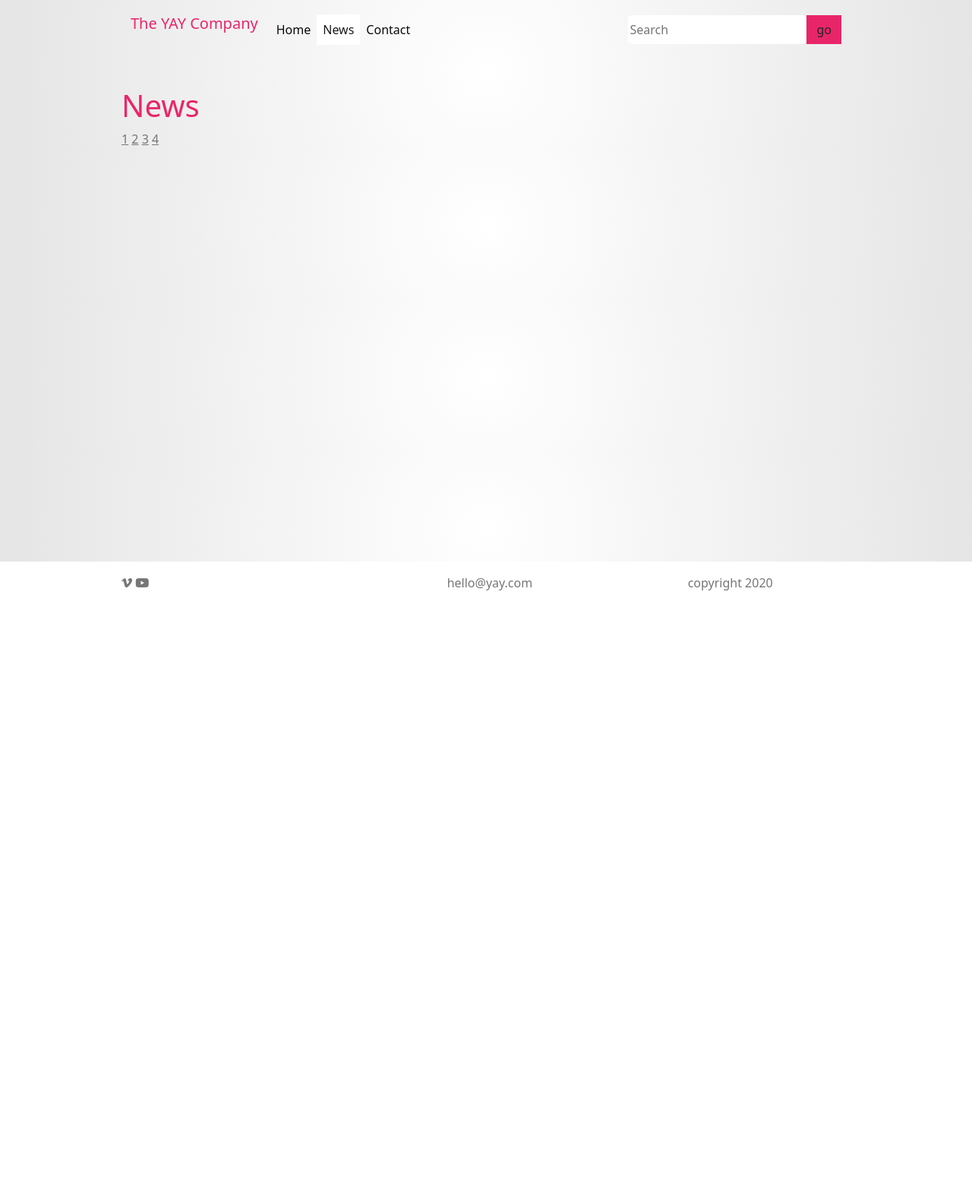
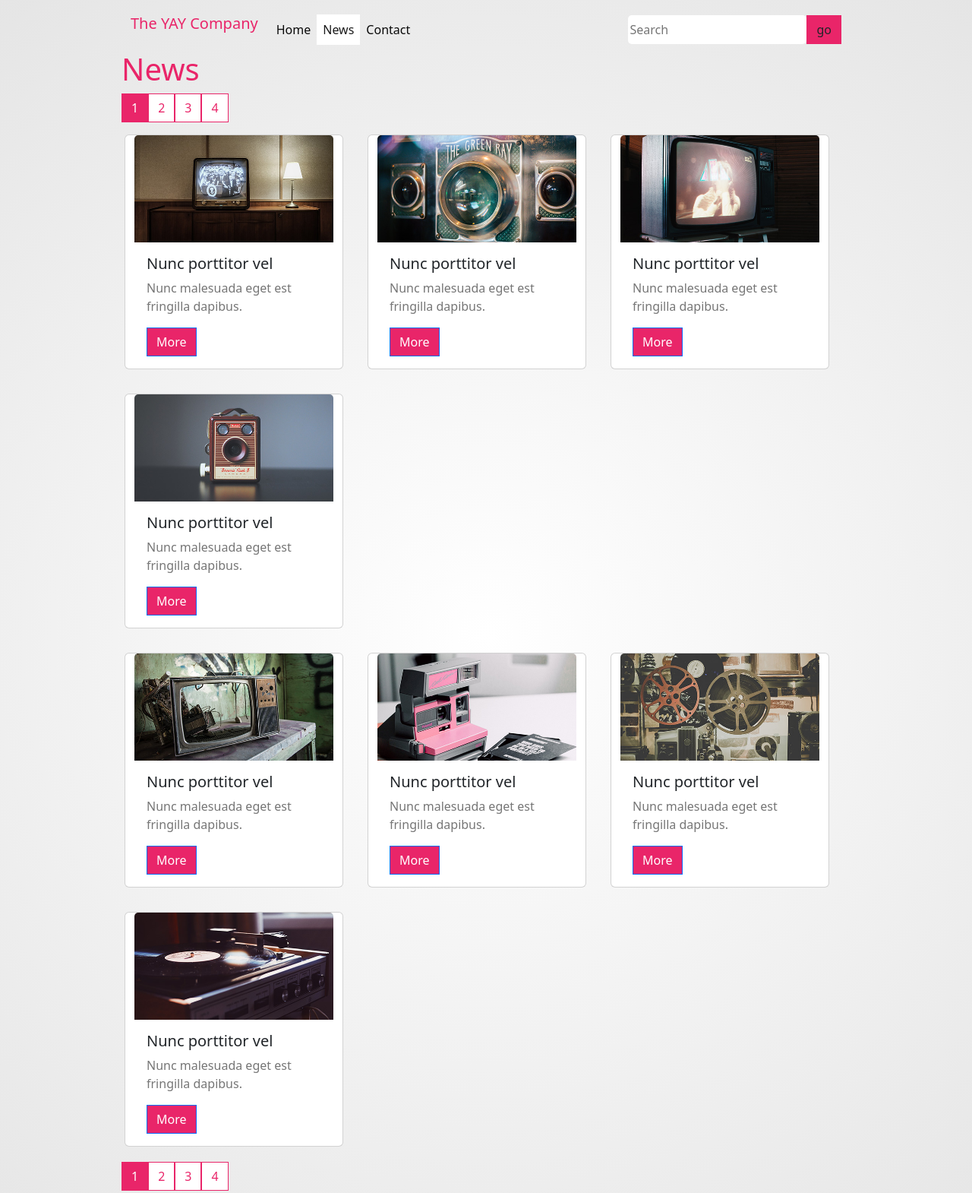
Before and after one commit to Noroff-FEU-Assignments/css-frameworks-ca-petmik1, a website: page pages/news.html in a window 1280 px wide. Shown: the part 5-1575 px from the top of the page at 76% size. Before the commit the page ends 800 px from the top, so only its background shows below. Drawn offline with nearby package versions, Linux system fonts and the light colour scheme.

Commit message:
worked on the news page

```diff
--- a/pages/news.html
+++ b/pages/news.html
@@ -10,7 +10,7 @@
     <title>Document</title>
 </head>
 
-<body class="">
+<body class="d-flex flex-column min-vh-100">
     <nav class="navbar navbar-expand-lg w-75 m-auto">
         <div class="container-fluid">
             <a class="navbar-brand" href="#">The YAY Company</a>
@@ -40,17 +40,91 @@
             </div>
         </div>
     </nav>
-    <main class="w-75 m-auto mt-5">
+    <main class="w-75 m-auto">
         <h1>News</h1>
-        <div class="news__btn" role="group">
-            <a href="" class="news__btn--active">1</a>
-            <a href="" class="news__btn">2</a>
-            <a href="" class="news__btn">3</a>
-            <a href="" class="news__btn">4</a>
+        <div class="row">
+            <div class="news__btn-group" role="group" aria-label="Basic example">
+                <button type="button" class="btn news__active">1</button>
+                <button type="button" class="btn news__standard">2</button>
+                <button type="button" class="btn news__standard">3</button>
+                <button type="button" class="btn news__standard">4</button>
+            </div>
+            <div class="card m-3" style="width: 18rem;">
+                <img class="card-img-top" src="../images/news/news-1.jpg" alt="Card image cap">
+                <div class="card-body">
+                    <h5 class="card-title">Nunc porttitor vel</h5>
+                    <p class="card-text">Nunc malesuada eget est fringilla dapibus.</p>
+                    <a href="#" class="btn btn-primary">More</a>
+                </div>
+            </div>
+            <div class="card m-3" style="width: 18rem;">
+                <img class="card-img-top" src="../images/news/news-2.jpg" alt="Card image cap">
+                <div class="card-body">
+                    <h5 class="card-title">Nunc porttitor vel</h5>
+                    <p class="card-text">Nunc malesuada eget est fringilla dapibus.</p>
+                    <a href="#" class="btn btn-primary">More</a>
+                </div>
+            </div>
+            <div class="card m-3" style="width: 18rem;">
+                <img class="card-img-top" src="../images/news/news-3.jpg" alt="Card image cap">
+                <div class="card-body">
+                    <h5 class="card-title">Nunc porttitor vel</h5>
+                    <p class="card-text">Nunc malesuada eget est fringilla dapibus.</p>
+                    <a href="#" class="btn btn-primary">More</a>
+                </div>
+            </div>
+            <div class="card m-3" style="width: 18rem;">
+                <img class="card-img-top" src="../images/news/news-4.jpg" alt="Card image cap">
+                <div class="card-body">
+                    <h5 class="card-title">Nunc porttitor vel</h5>
+                    <p class="card-text">Nunc malesuada eget est fringilla dapibus.</p>
+                    <a href="#" class="btn btn-primary">More</a>
+                </div>
+            </div>
+        </div>
+        <div class="row">
+            <div class="card m-3" style="width: 18rem;">
+                <img class="card-img-top" src="../images/news/news-5.jpg" alt="Card image cap">
+                <div class="card-body">
+                    <h5 class="card-title">Nunc porttitor vel</h5>
+                    <p class="card-text">Nunc malesuada eget est fringilla dapibus.</p>
+                    <a href="#" class="btn btn-primary">More</a>
+                </div>
+            </div>
+            <div class="card m-3" style="width: 18rem;">
+                <img class="card-img-top" src="../images/news/news-6.jpg" alt="Card image cap">
+                <div class="card-body">
+                    <h5 class="card-title">Nunc porttitor vel</h5>
+                    <p class="card-text">Nunc malesuada eget est fringilla dapibus.</p>
+                    <a href="#" class="btn btn-primary">More</a>
+                </div>
+            </div>
+            <div class="card m-3" style="width: 18rem;">
+                <img class="card-img-top" src="../images/news/news-7.jpg" alt="Card image cap">
+                <div class="card-body">
+                    <h5 class="card-title">Nunc porttitor vel</h5>
+                    <p class="card-text">Nunc malesuada eget est fringilla dapibus.</p>
+                    <a href="#" class="btn btn-primary">More</a>
+                </div>
+            </div>
+            <div class="card m-3" style="width: 18rem;">
+                <img class="card-img-top" src="../images/news/news-8.jpg" alt="Card image cap">
+                <div class="card-body">
+                    <h5 class="card-title">Nunc porttitor vel</h5>
+                    <p class="card-text">Nunc malesuada eget est fringilla dapibus.</p>
+                    <a href="#" class="btn btn-primary">More</a>
+                </div>
+            </div>
+        </div>
+        <div class="news__btn-group my-1" role="group" aria-label="Basic example">
+            <button type="button" class="btn news__active">1</button>
+            <button type="button" class="btn news__standard">2</button>
+            <button type="button" class="btn news__standard">3</button>
+            <button type="button" class="btn news__standard">4</button>
         </div>
     </main>
 
-    <footer class="w-100 fixed-bottom footer">
+    <footer class="mt-5 footer">
         <div class="footer__wrapper w-75 d-flex mx-auto flex-column justify-content-center align-items-center">
             <div class="footer__icons">
                 <i class=" fa-brands fa-vimeo-v"></i>
--- /dev/null
+++ b/sass/partials/_news.scss
@@ -0,0 +1,24 @@
+.news {
+    &__btn-group {
+        display: flex;
+    }
+    &__active {
+        color: white;
+    }
+    &__standard {
+        background-color: white;
+        border: solid 1px getColor(primary);
+        color: getColor(primary);
+    }
+    &__standard:hover {
+    opacity: 0.5;
+    background-color: white;
+    border: solid 1px getColor(primary);
+    color: getColor(primary);
+    }
+    &__active:hover {
+        color: white;
+        background-color: getColor(primary);
+        opacity: 0.5;
+    }
+}
--- a/sass/partials/news.scss
+++ /dev/null
@@ -1,13 +0,0 @@
-.news__btn {
-    &--active {
-        width: 100px;
-        height: 100px;
-        background-color: getColor(background1);
-        border: solid 1px getColor(primary);
-    }
-
-}
-
-.active-2 {
-    background-color: black;
-}
```
Also changed, not shown: index.html (+2 -2 lines), css/news.css (deleted), css/style.css, 2 other files.
